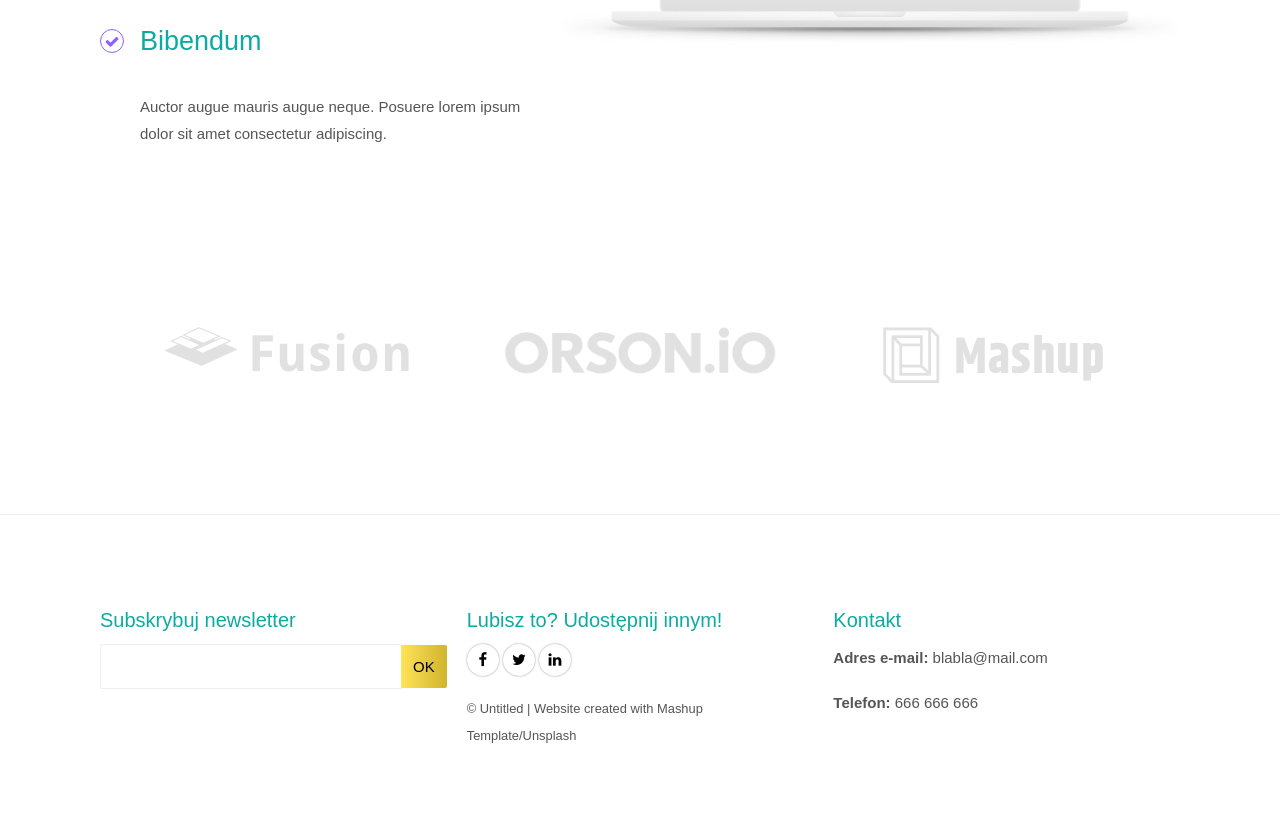
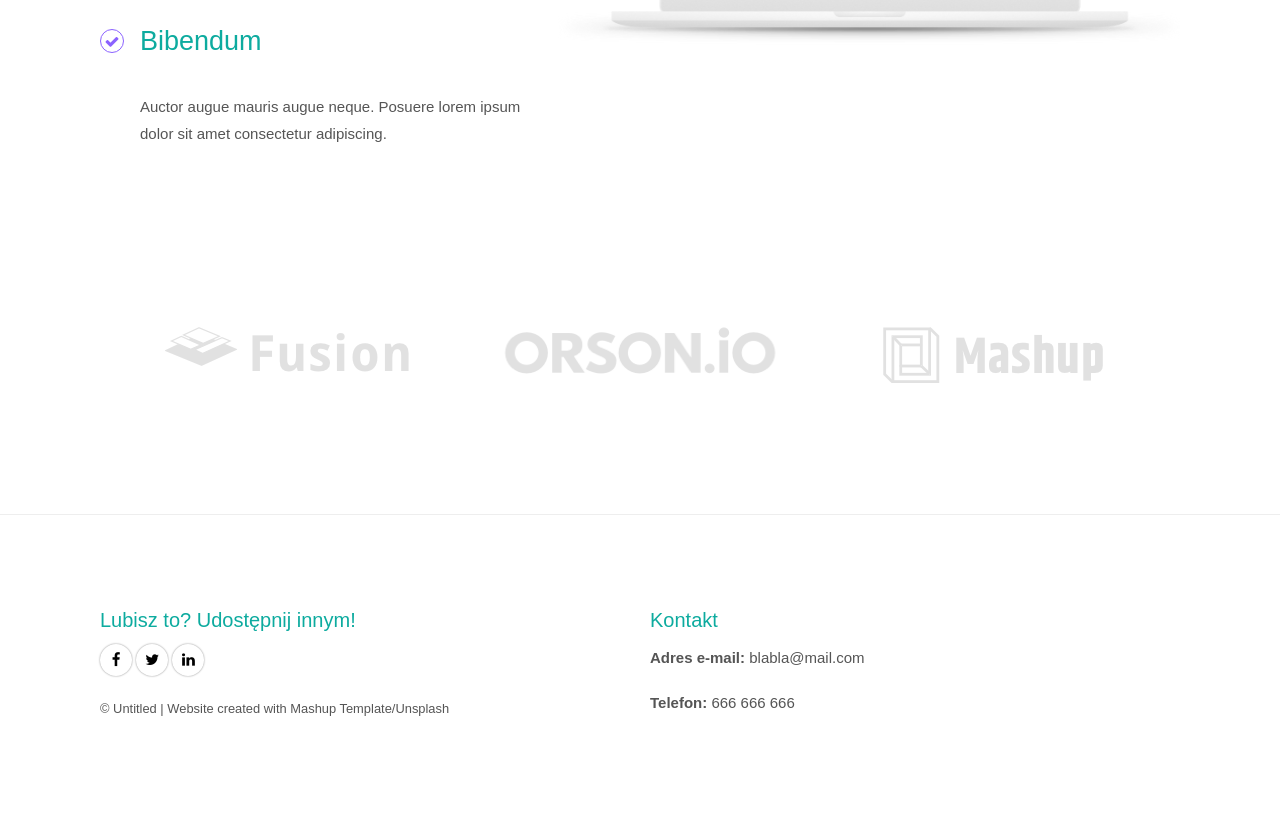
Before and after one commit to FilipRegenczuk/VR_Website, a plain HTML site: page index.html in a window 1280 px wide. Shown: the part 5043-5862 px from the top of the page. Drawn offline with Linux system fonts and the light colour scheme; a web font is replaced by a local one.

Commit message:
footer content edit

```diff
--- a/index.html
+++ b/index.html
@@ -442,13 +442,13 @@
     <div class="section-container footer-container">
         <div class="container">
             <div class="row">
-                    <div class="col-md-4">
+                    <div class="col-md-6">
                         <h4>Kontakt</h4>
                         <p><b>Adres e-mail:</b> blabla@mail.com</p>
                         <p><b>Telefon:</b> 666 666 666</p>
                     </div>
 
-                    <div class="col-md-4">
+                    <div class="col-md-6">
                         <h4>Lubisz to? Udostępnij innym!</h4>
                         <p>
                             <a href="https://facebook.com/" class="social-round-icon white-round-icon fa-icon" title="">
@@ -464,17 +464,6 @@
                         <p><small>© Untitled | Website created with <a href="http://www.mashup-template.com/" class="link-like-text" title="Create website with free html template">Mashup Template</a>/<a href="http://www.unsplash.com/" class="link-like-text" title="Beautiful Free Images">Unsplash</a></small></p>
                     </div>
 
-                    <div class="col-md-4">
-                        <h4>Subskrybuj newsletter</h4>
-                        <div class="form-group">
-                            <div class="input-group">
-                                <input type="text" class="form-control footer-input-text">
-                                <div class="input-group-btn">
-                                    <button type="button" class="btn btn-primary btn-newsletter ">OK</button>
-                                </div>
-                            </div>
-                        </div>
-                    </div>
             </div>
         </div>
     </div>
```
